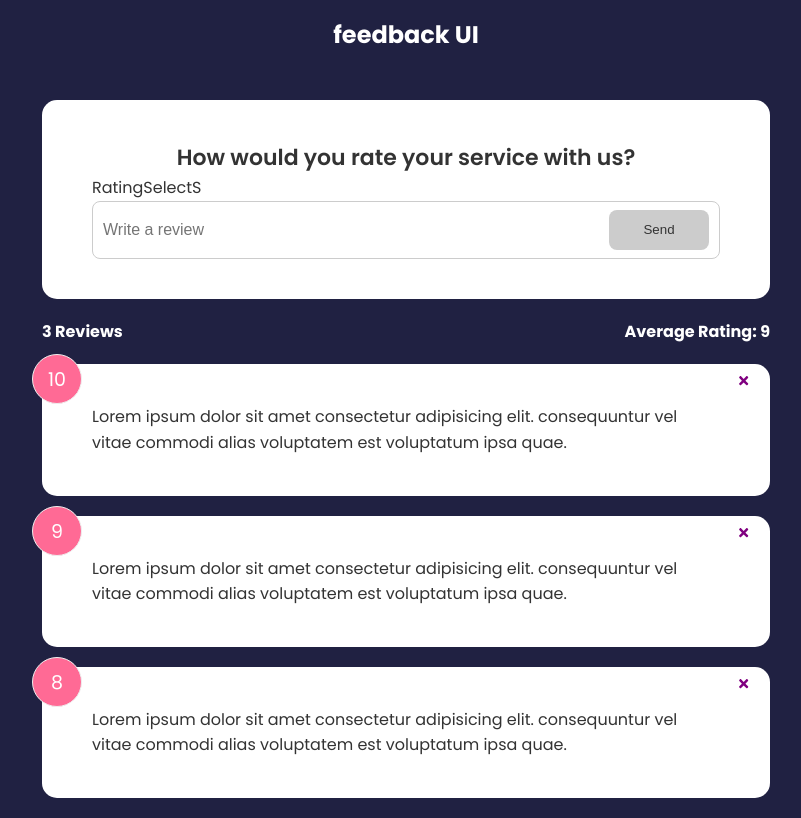
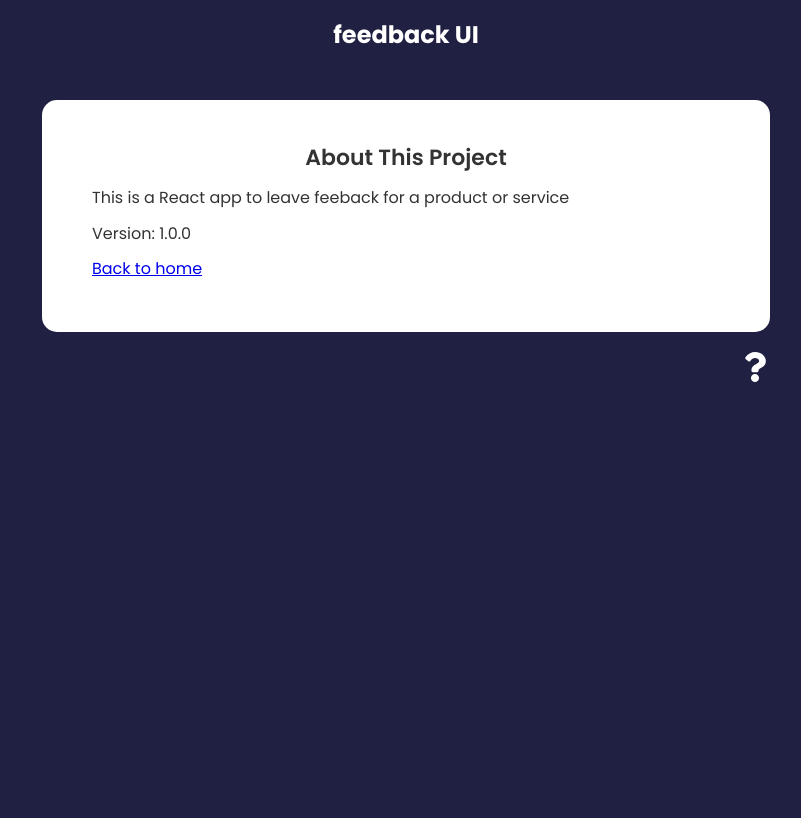
Before and after one commit to DiamonndAde/feedback-app, a React (Create React App) app: page /about in a window 1280 px wide. Shown: the whole page, without its empty margins (234-1035 px from the left). Built offline with nearby package versions, Linux system fonts and the light colour scheme.

Commit message:
Added edit functionality and framer-motion

```diff
--- a/package.json
+++ b/package.json
@@ -6,9 +6,11 @@
     "@testing-library/jest-dom": "^5.16.5",
     "@testing-library/react": "^13.4.0",
     "@testing-library/user-event": "^13.5.0",
+    "framer-motion": "^4.1.17",
     "react": "^18.2.0",
     "react-dom": "^18.2.0",
     "react-icons": "^4.4.0",
+    "react-router-dom": "^6.4.2",
     "react-scripts": "5.0.1",
     "uuid": "^9.0.0",
     "web-vitals": "^2.1.4"
--- a/src/App.js
+++ b/src/App.js
@@ -1,33 +1,36 @@
-import { v4 as uuidv4 } from "uuid";
+import { BrowserRouter as Router, Route, Routes } from "react-router-dom";
 import Header from "./components/Header";
-import { useState } from "react";
-import FeedbackData from "./data/FeedbackData";
 import FeedbackList from "./components/FeedbackList";
 import FeedbackStats from "./components/FeedbackStats";
 import FeedbackForm from "./components/FeedbackForm";
+import AboutIconLink from "./components/AboutIconLink";
+import AboutPage from "./pages/AboutPage";
+import { FeedbackProvider } from "./context/FeedbackContext";
 
 function App({ text }) {
-  const [feedback, setFeedback] = useState(FeedbackData);
-
-  const addFeedback = (newFeedback) => {
-    newFeedback.id = uuidv4();
-    setFeedback([newFeedback, ...feedback]);
-  };
-
-  const deleteFeedback = (id) => {
-    if (window.confirm("Are you sure you want to delete?")) {
-      setFeedback(feedback.filter((item) => item.id !== id));
-    }
-  };
   return (
-    <>
-      <Header />
-      <div className="container">
-        <FeedbackForm handleAdd={addFeedback} />
-        <FeedbackStats feedback={feedback} />
-        <FeedbackList feedback={feedback} handleDelete={deleteFeedback} />
-      </div>
-    </>
+    <FeedbackProvider>
+      <Router>
+        <Header />
+        <div className="container">
+          <Routes>
+            <Route
+              exact
+              path="/"
+              element={
+                <>
+                  <FeedbackForm />
+                  <FeedbackStats />
+                  <FeedbackList />
+                </>
+              }
+            ></Route>
+            <Route path="/about" element={<AboutPage />} />
+          </Routes>
+          <AboutIconLink />
+        </div>
+      </Router>
+    </FeedbackProvider>
   );
 }
 
--- /dev/null
+++ b/src/components/AboutIconLink.jsx
@@ -0,0 +1,15 @@
+import React from "react";
+import { FaQuestion } from "react-icons/fa";
+import { Link } from "react-router-dom";
+
+const AboutIconLink = () => {
+  return (
+    <div className="about-link">
+      <Link to="/about">
+        <FaQuestion size={30} />
+      </Link>
+    </div>
+  );
+};
+
+export default AboutIconLink;
--- a/src/components/FeedbackForm.jsx
+++ b/src/components/FeedbackForm.jsx
@@ -1,13 +1,16 @@
-import { useState } from "react";
+import { useState, useContext } from "react";
 import Card from "./shared/Card";
 import Button from "./shared/Button";
 import RatingSelect from "./RatingSelect";
+import FeedbackContext from "../context/FeedbackContext";
 
-const FeedbackForm = ({ handleAdd }) => {
+const FeedbackForm = () => {
   const [text, setText] = useState("");
   const [btnDisabled, setBtnDisabled] = useState(true);
   const [rating, setRating] = useState(10);
   const [message, setMessage] = useState("");
+
+  const { addFeedback } = useContext(FeedbackContext);
 
   const handleTextChange = (e) => {
     if (text === "") {
@@ -30,7 +33,7 @@ const FeedbackForm = ({ handleAdd }) => {
         text,
         rating,
       };
-      handleAdd(newFeedback);
+      addFeedback(newFeedback);
       setText("");
     }
   };
--- a/src/components/FeedbackItem.jsx
+++ b/src/components/FeedbackItem.jsx
@@ -1,19 +1,25 @@
 import React from "react";
-import { FaTimes } from "react-icons/fa";
+import { FaTimes, FaEdit } from "react-icons/fa";
+import { useContext } from "react";
 import Card from "./shared/Card";
+import FeedbackContext from "../context/FeedbackContext";
 import { PropTypes } from "prop-types";
 
-const FeedbackItem = ({ item, handleDelete }) => {
+const FeedbackItem = ({ item }) => {
+  const { deleteFeedback, editFeedback } = useContext(FeedbackContext);
   return (
     <Card>
       <div className="num-display">{item.rating}</div>
       <button
         onClick={() => {
-          handleDelete(item.id);
+          deleteFeedback(item.id);
         }}
         className="close"
       >
         <FaTimes color="purple" />
+      </button>
+      <button onClick={() => editFeedback(item)} className="edit">
+        <FaEdit color="purple" />
       </button>
       <div className="text-display">{item.text}</div>
     </Card>
--- a/src/components/FeedbackList.jsx
+++ b/src/components/FeedbackList.jsx
@@ -1,28 +1,41 @@
+import { motion, AnimatePresence } from "framer-motion";
+import { useContext } from "react";
 import React from "react";
 import FeedbackItem from "./FeedbackItem";
-import { PropTypes } from "prop-types";
+import FeedbackContext from "../context/FeedbackContext";
 
-const FeedbackList = ({ feedback, handleDelete }) => {
+const FeedbackList = () => {
+  const { feedback } = useContext(FeedbackContext);
+
   if (!feedback || feedback.length === 0) {
     return <p>No Feedback Yet</p>;
   }
+
   return (
     <div className="feedback-list">
-      {feedback.map((item, index) => (
-        <FeedbackItem key={item.id} item={item} handleDelete={handleDelete} />
-      ))}
+      <AnimatePresence>
+        {feedback.map((item, index) => (
+          <motion.div
+            key={item.id}
+            initial={{ opacity: 0 }}
+            animate={{ opacity: 1 }}
+            exit={{ opacity: 0 }}
+          >
+            <FeedbackItem key={item.id} item={item} />
+          </motion.div>
+        ))}
+      </AnimatePresence>
     </div>
   );
 };
 
-FeedbackList.propTypes = {
-  feedback: PropTypes.arrayOf(
-    PropTypes.shape({
-      id: PropTypes.number.isRequired,
-      text: PropTypes.string.isRequired,
-      rating: PropTypes.number.isRequired,
-    })
-  ),
-};
+//   return (
+//     <div className="feedback-list">
+//       {feedback.map((item, index) => (
+//         <FeedbackItem key={item.id} item={item} handleDelete={handleDelete} />
+//       ))}
+//     </div>
+//   );
+// };
 
 export default FeedbackList;
--- a/src/components/FeedbackStats.jsx
+++ b/src/components/FeedbackStats.jsx
@@ -1,7 +1,10 @@
 import React from "react";
-import PropTypes from "prop-types";
+import { useContext } from "react";
+import FeedbackContext from "../context/FeedbackContext";
 
-const FeedbackStats = ({ feedback }) => {
+const FeedbackStats = () => {
+  const { feedback } = useContext(FeedbackContext);
+
   // Caculate ratings avg
   let average =
     feedback.reduce((acc, cur) => {
@@ -17,8 +20,4 @@ const FeedbackStats = ({ feedback }) => {
   );
 };
 
-FeedbackStats.propTypes = {
-  feedback: PropTypes.array.isRequired,
-};
-
 export default FeedbackStats;
--- a/src/components/RatingSelect.jsx
+++ b/src/components/RatingSelect.jsx
@@ -3,10 +3,27 @@ import React, { useState } from "react";
 const RatingSelect = ({ select }) => {
   const [selected, setSelected] = useState(10);
   const handleChange = (e) => {
-    setSelected(+e.currentTarget.value); //The + sign changes the string to a number
     select(+e.currentTarget.value);
   };
-  return <div>RatingSelectS</div>;
+
+  // NOTE: simplified with iteration
+  return (
+    <ul className="rating">
+      {Array.from({ length: 10 }, (_, i) => (
+        <li key={`rating-${i + 1}`}>
+          <input
+            type="radio"
+            id={`num${i + 1}`}
+            name="rating"
+            value={i + 1}
+            onChange={handleChange}
+            checked={selected === i + 1}
+          />
+          <label htmlFor={`num${i + 1}`}>{i + 1}</label>
+        </li>
+      ))}
+    </ul>
+  );
 };
 
 export default RatingSelect;
--- /dev/null
+++ b/src/context/FeedbackContext.js
@@ -0,0 +1,60 @@
+import { createContext, useState } from "react";
+import { v4 as uuidv4 } from "uuid";
+
+const FeedbackContext = createContext();
+
+export const FeedbackProvider = ({ children }) => {
+  const [feedback, setFeedback] = useState([
+    {
+      id: 1,
+      text: "This is feeback item 1",
+      rating: 10,
+    },
+    {
+      id: 2,
+      text: "This is feeback item 2",
+      rating: 9,
+    },
+    {
+      id: 3,
+      text: "This is feeback item 3",
+      rating: 8,
+    },
+  ]);
+
+  const [feedbackEidt, setFeedbackEdit] = useState({
+    item: {},
+    edit: false,
+  });
+
+  // Add feedback
+  const addFeedback = (newFeedback) => {
+    newFeedback.id = uuidv4();
+    setFeedback([newFeedback, ...feedback]);
+  };
+
+  // Delete feedback item
+  const deleteFeedback = (id) => {
+    if (window.confirm("Are you sure you want to delete?")) {
+      setFeedback(feedback.filter((item) => item.id !== id));
+    }
+  };
+
+  // Set item to be updated
+  const editFeedback = (item) => {
+    setFeedbackEdit({
+      item,
+      edit: true,
+    });
+  };
+
+  return (
+    <FeedbackContext.Provider
+      value={{ feedback, addFeedback, deleteFeedback, editFeedback }}
+    >
+      {children}
+    </FeedbackContext.Provider>
+  );
+};
+
+export default FeedbackContext;
--- /dev/null
+++ b/src/pages/AboutPage.jsx
@@ -0,0 +1,20 @@
+import React from "react";
+import Card from "../components/shared/Card";
+import { Link } from "react-router-dom";
+
+const AboutPage = () => {
+  return (
+    <Card>
+      <div className="about">
+        <h2>About This Project</h2>
+        <p>This is a React app to leave feeback for a product or service</p>
+        <p>Version: 1.0.0</p>
+        <p>
+          <Link to="/">Back to home</Link>
+        </p>
+      </div>
+    </Card>
+  );
+};
+
+export default AboutPage;
```
Also changed, not shown: 1 other file (tests, documents, lock files or other folders).
